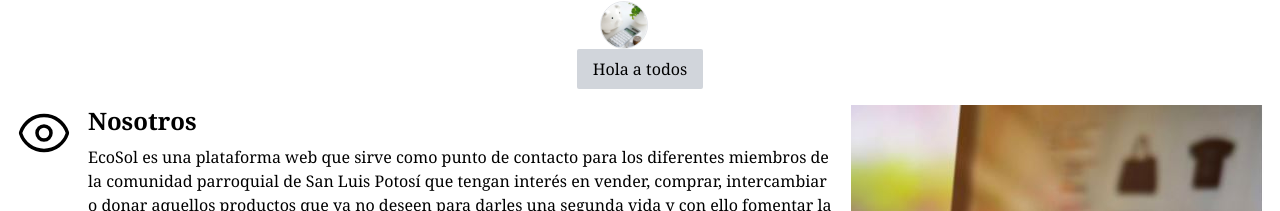
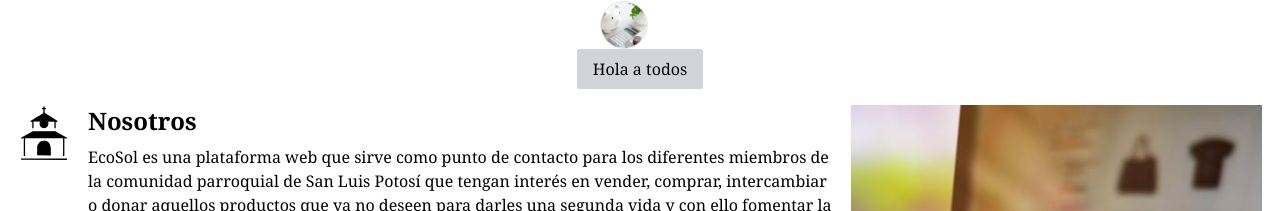
Before and after one commit to Chuyini/EcoSol, a Next.js app: page / in a window 1280 px wide. Shown: the part 175-386 px from the top of the page. Built offline with nearby package versions, Linux system fonts and the light colour scheme.

Commit message:
[ECOSOL]: Us Component Icon Changed

```diff
--- a/app/page.tsx
+++ b/app/page.tsx
@@ -2,10 +2,10 @@ import Button from '../components/atoms/Button/Button';
 import Services from '../components/organisms/Services/Services';
 import Avatar from '../components/atoms/Avatar/Avatar';
 import UsContent from '../components/molecules/UsContent/UsContent';
-import EyeIcon from '../components/atoms/icons/Eye';
+import ChurchIcon from '../components/atoms/icons/Church';
 
 const US_CONTENT = {
-   icon: <EyeIcon className='w-14' />,
+   icon: <ChurchIcon className='w-14' />,
    title: 'Nosotros',
    body: 'EcoSol es una plataforma web que sirve como punto de contacto para los diferentes miembros de la comunidad parroquial de San Luis Potosí que tengan interés en vender, comprar, intercambiar o donar aquellos productos que ya no deseen para darles una segunda vida y con ello fomentar la conciencia ecológica, además de fortalecer las relaciones sociales entre los miembros de cada parroquia.',
    route: { name: 'Registrate ya', url: 'pages/SignUp' },
```
